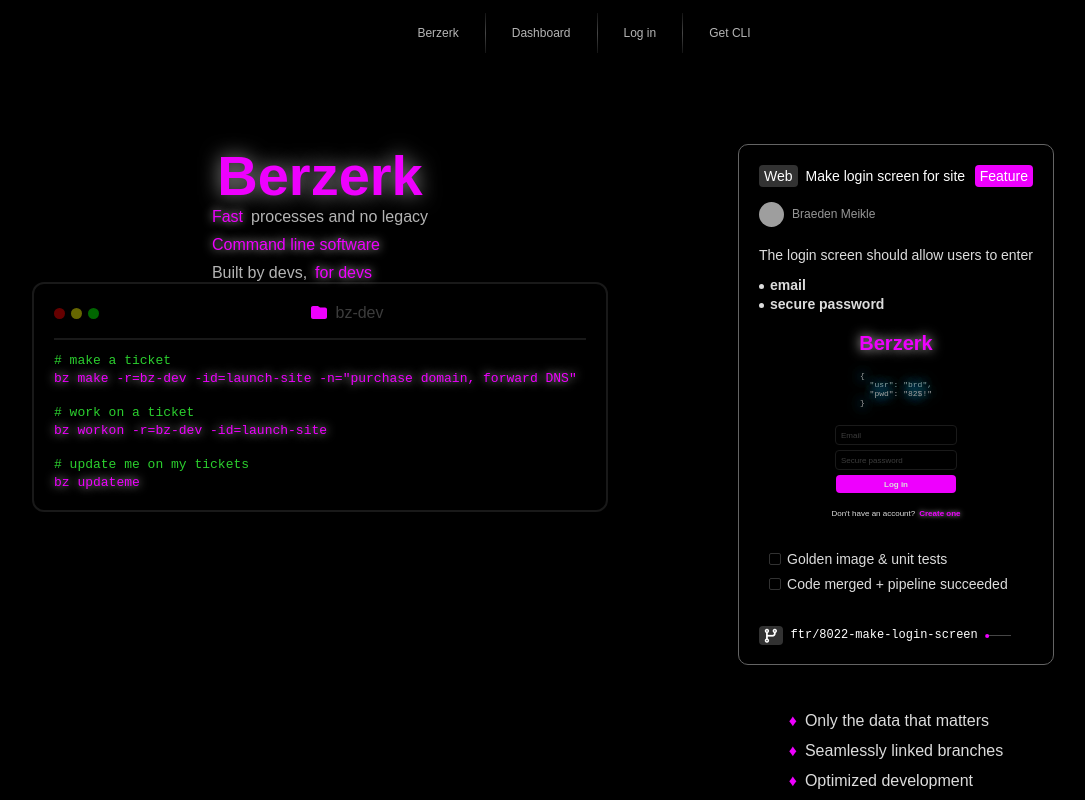
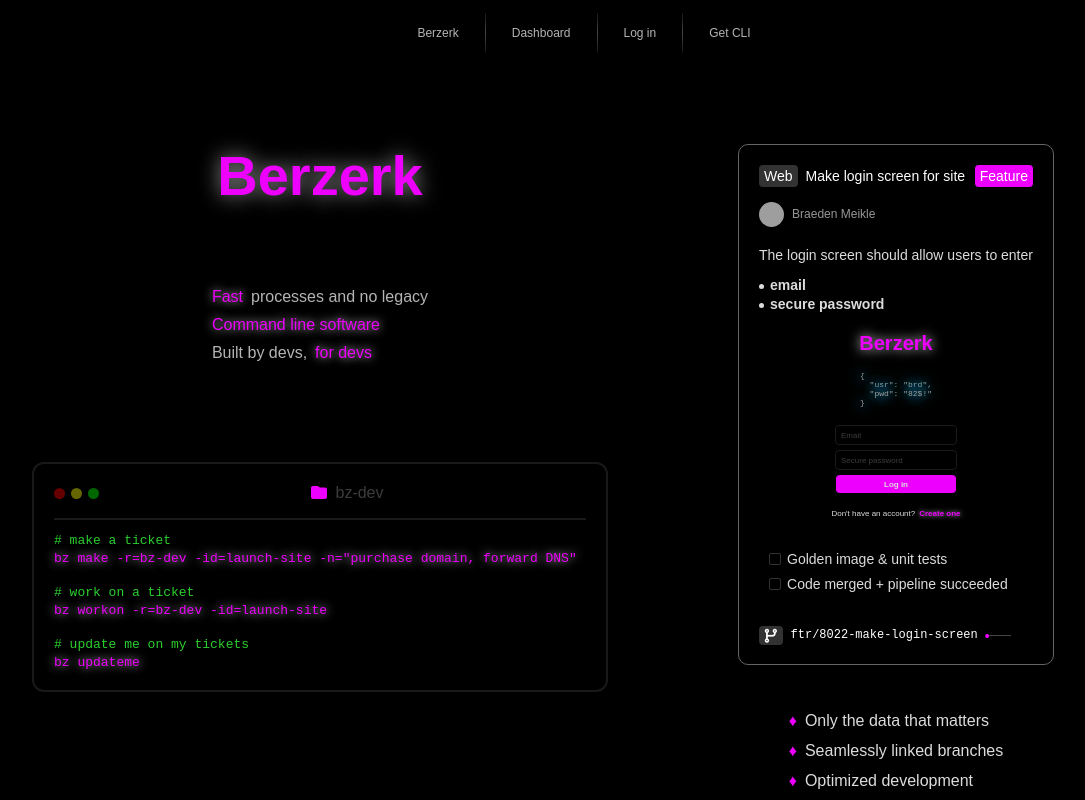
Before and after one commit to bmeikle56/bz-dev, a React (Create React App) app: page / in a window 1280 px wide. Shown: the top 800 px of the page, without its empty margins (56-1141 px from the left). Built offline with nearby package versions, Linux system fonts and the light colour scheme; grey boxes are pictures that could not be loaded.

Commit message:
Add some spacing for laptop web

```diff
--- a/src/App.css
+++ b/src/App.css
@@ -11,6 +11,7 @@ body {
   color: rgb(238, 0, 254);
   font-weight: bold;
   text-shadow: 0px 0px 20px rgb(155,155,155);
+  padding-bottom: 80px;
 }
 
 .tab-btn {
@@ -108,6 +109,10 @@ input[type=text]::placeholder, input[type=password]::placeholder {
   font-size: 12;
 }
 
+#intro-about {
+  padding-bottom: 100px;
+}
+
 #repo-ticket-container {
   width: 200px;
   height: 200px
```
